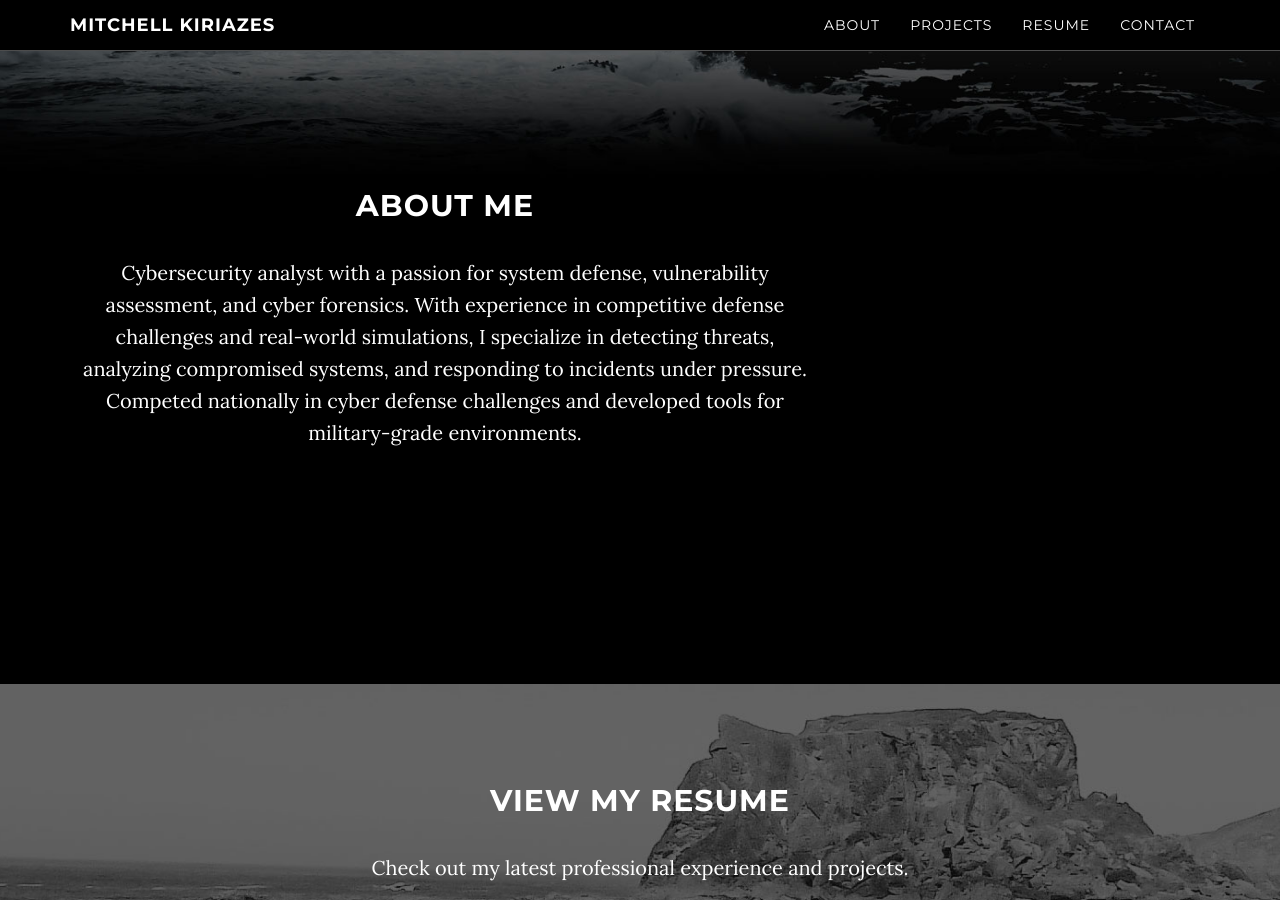
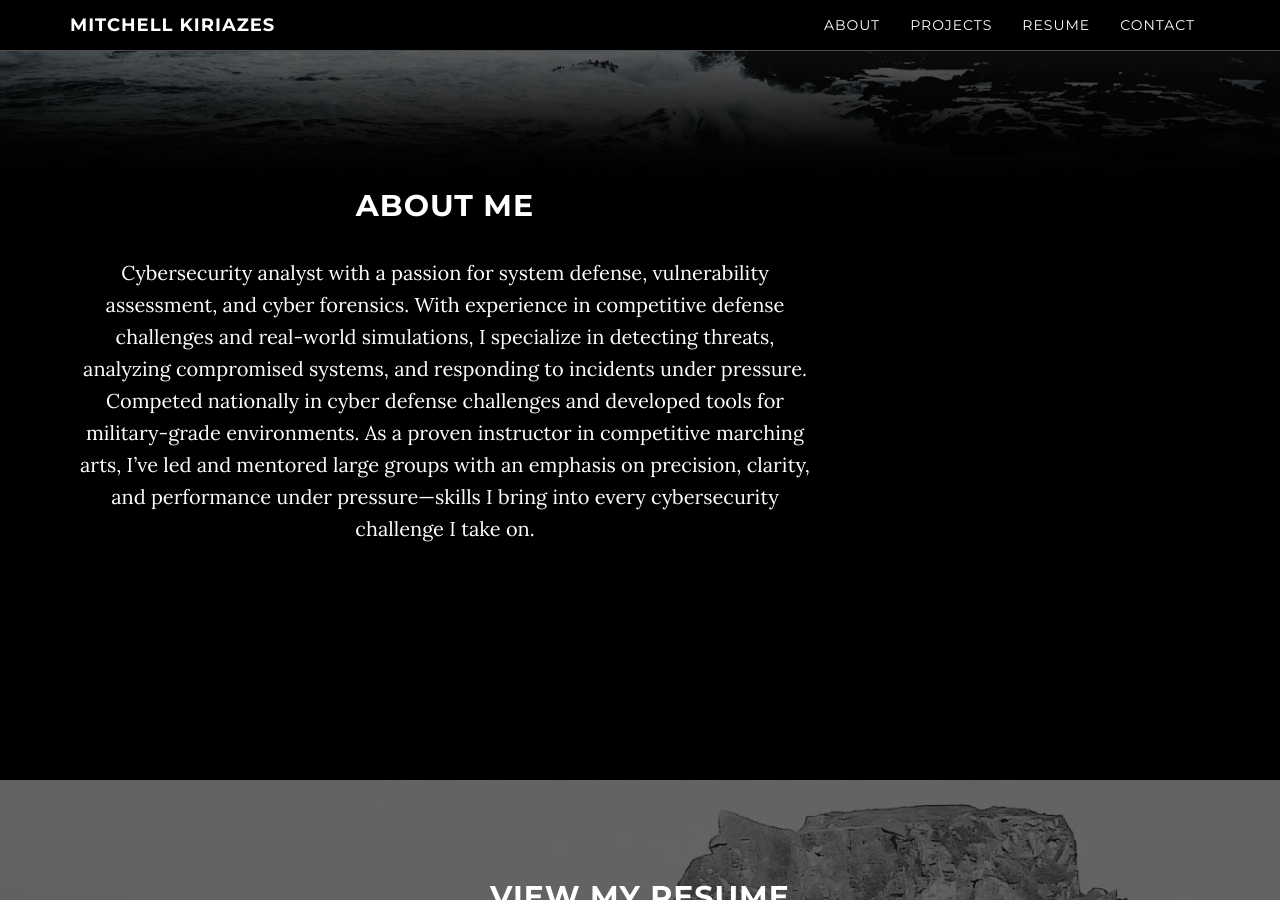
Before and after one commit to M-Kiriazes/M-Kiriazes.github.io, a Jekyll site: the page built from index.html, in a window 1280 px wide and 900 px high, scrolled down 711 px. Built offline with Jekyll 4.4.1, drawn with Linux system fonts in a browser that asks for light colours.

Commit message:
Update about.html

```diff
--- a/_includes/about.html
+++ b/_includes/about.html
@@ -5,7 +5,7 @@
       <div class="col-lg-8 mx-auto">
         <h2 class="text-white mb-4">About Me</h2>
         <p class="text-white-50">
-          Cybersecurity analyst with a passion for system defense, vulnerability assessment, and cyber forensics. With experience in competitive defense challenges and real-world simulations, I specialize in detecting threats, analyzing compromised systems, and responding to incidents under pressure. Competed nationally in cyber defense challenges and developed tools for military-grade environments.
+          Cybersecurity analyst with a passion for system defense, vulnerability assessment, and cyber forensics. With experience in competitive defense challenges and real-world simulations, I specialize in detecting threats, analyzing compromised systems, and responding to incidents under pressure. Competed nationally in cyber defense challenges and developed tools for military-grade environments. As a proven instructor in competitive marching arts, I’ve led and mentored large groups with an emphasis on precision, clarity, and performance under pressure—skills I bring into every cybersecurity challenge I take on.
         </p>
       </div>
     </div>
```
